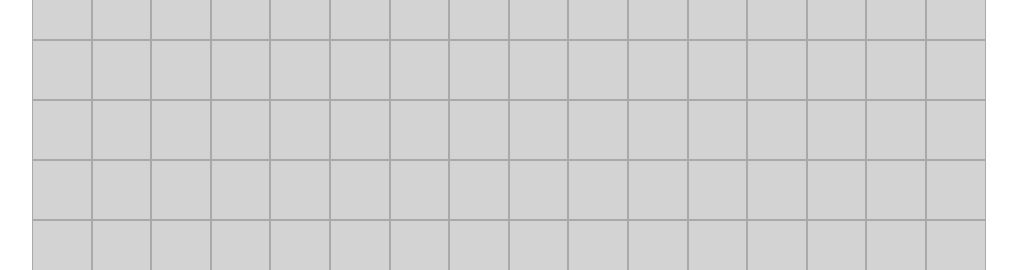
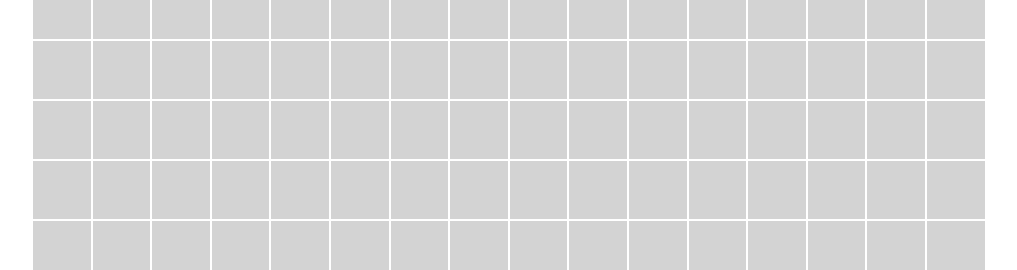
Before and after one commit to jakoblundoe/etch-a-sketch-app, a plain HTML site: page index.html in a window 1280 px wide. Shown: the top 270 px of the page, without its empty margins (128-1145 px from the left). Drawn offline with Linux system fonts and the light colour scheme.

Commit message:
Adjust border styling

```diff
--- a/style.css
+++ b/style.css
@@ -23,7 +23,7 @@ html, body {
     justify-content: center;
     height: auto;
     background-color: lightgray;
-    border: 1px solid darkgray;
+    border: 1px solid white;
 }
 
 .pixel-hover {
```
